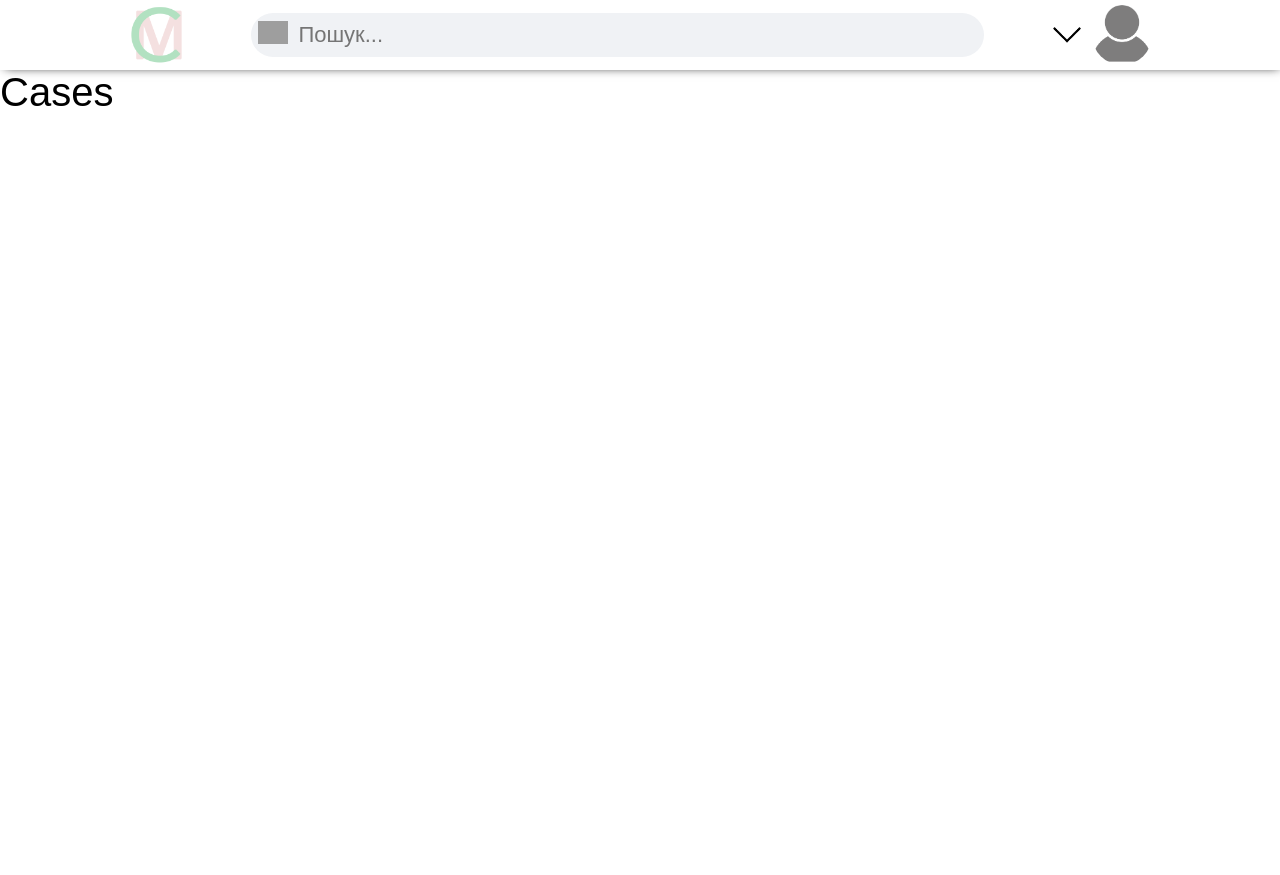
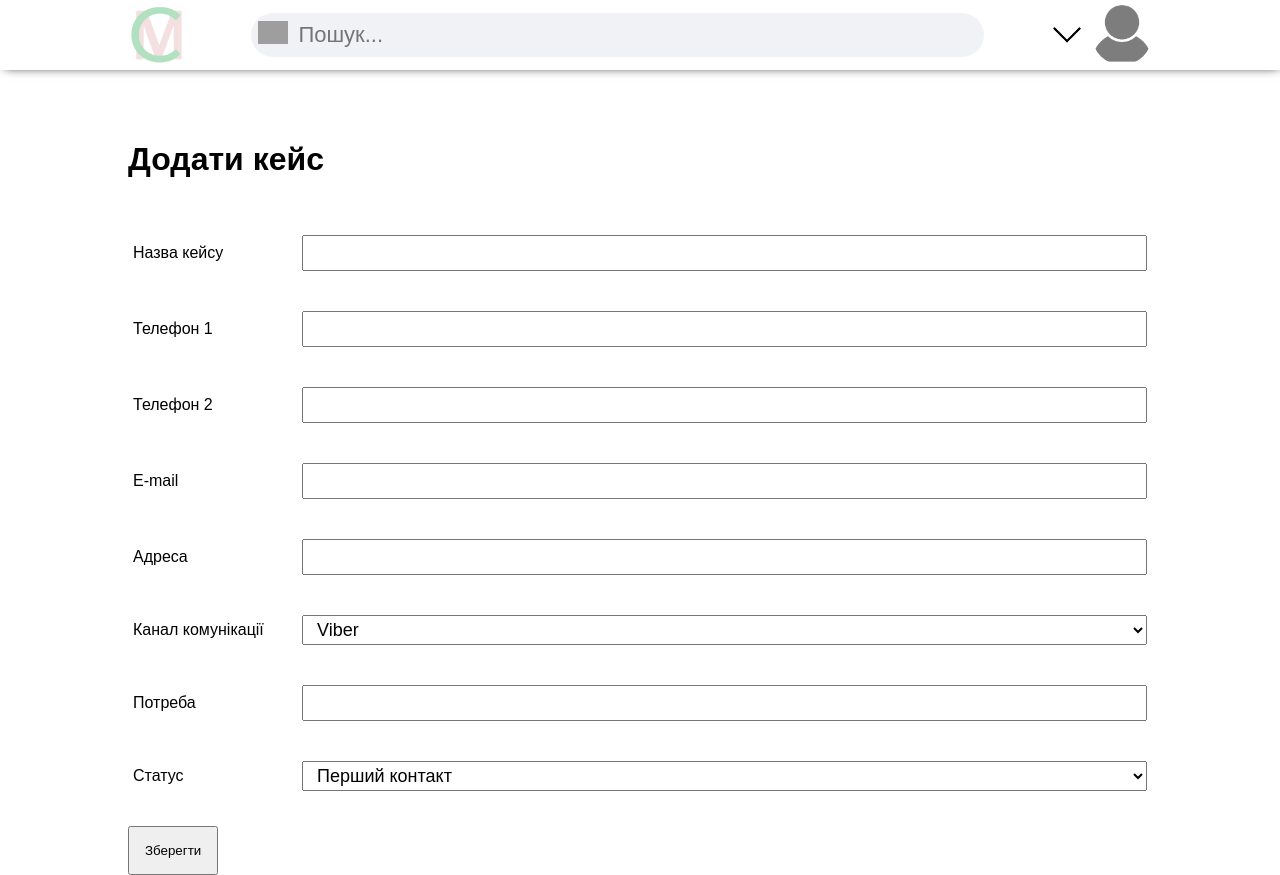
Before and after one commit to pavelgothir/case-manager, a React (Create React App) app: page /add-case in a window 1280 px wide. Before the commit the page ends 800 px from the top, so only its background shows below. Built offline with nearby package versions, Linux system fonts and the light colour scheme; grey boxes are pictures that could not be loaded.

Commit message:
Next commit 2

```diff
--- a/src/App.js
+++ b/src/App.js
@@ -2,39 +2,19 @@ import React from 'react';
 import { BrowserRouter, Route, Routes } from 'react-router-dom';
 import './App.css';
 import Cards from './components/Cards/Cards';
+import AddCase from './components/Cases/Add-case/AddCase';
 import Cases from './components/Cases/Cases';
 import Header from './components/Header/Header';
 
 
 function App() {
- /* const [t1, setT1] = useState('');
-  function clickHandler(){
-
-    fetch("http://case.ua/",{
-      method: "POST",
-      header: {
-        'Content-Type': 'application/x-www-form-urlencoded'
-      },
-      body : JSON.stringify({action:1})
-    })
-    .then (response => response.text())
-    .then (response =>{
-      console.log(response);
-      setT1(response);
-    })
-  }
-
-          <button onClick = {clickHandler}>Gogo</button>
-        <div>{t1}</div>
-  */
-
   return (
     <BrowserRouter>
       <div className="App">
         <Header />
         <div className='wrap__content'>
           <Routes>
-            <Route path='/add-case' element={<Cases />} />
+            <Route path='/add-case' element={<AddCase />} />
             <Route path='/cases' element={<Cases />} />
             <Route path='/cases' element={<Cases />} />
             <Route path='/cases' element={<Cases />} />
--- /dev/null
+++ b/src/components/Buttons/Primary.jsx
@@ -0,0 +1,9 @@
+import React from "react";
+
+import s from "./Primary.module.css"
+const PrimaryBtn = (props)=>{
+    return (
+        <button className={s.btn} onClick={props.click}>{props.name}</button>
+    )
+}
+export default PrimaryBtn;
--- /dev/null
+++ b/src/components/Buttons/Primary.module.css
@@ -0,0 +1,3 @@
+.btn{
+    padding: 15px;
+}
--- a/src/components/Cases/Add-case/AddCase.jsx
+++ b/src/components/Cases/Add-case/AddCase.jsx
@@ -1,9 +1,64 @@
 import React from "react";
+import PrimaryBtn from "../../Buttons/Primary";
+
+import s from "./AddCase.module.css";
+
+
 
 const AddCase = ()=>{
+    function checkData(){
+        console.log()
+    }
     return(
-        <div className="add__case">
+        <div className={s.add__case}>
+            <form className={s.form__add__case}>
+                <h1 className={s.header__text}>Додати кейс</h1>
+                <FormCaseInput type = "text" label="Назва кейсу"/>
+                <FormCaseInput type = "number" label="Телефон 1"/>
+                <FormCaseInput type = "number" label="Телефон 2"/>
+                <FormCaseInput type = "email" label="E-mail"/>
+                <FormCaseInput type = "text" label="Адреса"/>
+
+                <div className={s.section__form}>
+                    <label className={s.label}>Канал комунікації</label>
+                    <select className={s.select}>
+                        <option>Viber</option>
+                        <option>Telegram</option>
+                        <option>Messenger</option>
+                        <option>WhatsApp</option>
+                        <option>Email</option>
+                    </select>
+                </div>
+                <FormCaseInput type = "text" label="Потреба"/>
+                <div className={s.section__form}>
+                    <label className={s.label}>Статус</label>
+                    <select className={s.select}>
+                        <option>Перший контакт</option>
+                        <option>У роботі</option>
+                        <option>Відмова</option>
+                        <option>Завершено</option>
+                        <option>Зупинено</option>
+                        <option>Передано у іншу організацію</option>
+                    </select>
+                </div>
+                <div>
+                    <PrimaryBtn name="Зберегти" click={test}/>
+                </div>
+            </form>
 
         </div>
     )
 }
+
+const FormCaseInput = (props)=>{
+    return (
+        <div className={s.section__form}>
+            <label className={s.label}>{props.label}</label>
+            <input type={props.type} className={s.input__text}/>
+        </div>
+    )
+}
+const test = function  (params) {
+    console.log("Hello")
+}
+export default AddCase;
--- /dev/null
+++ b/src/components/Cases/Add-case/AddCase.module.css
@@ -0,0 +1,33 @@
+.add__case{
+    width: 80%;
+    margin: auto;
+    padding-top: 50px;
+}
+.form__add__case{
+    display: grid;
+    grid-template-columns: 1fr;
+    row-gap: 30px;
+}
+.header__text{}
+.section__form{
+    display: grid;
+    grid-template-columns: 1fr 5fr;
+    padding: 5px;
+}
+.label{
+    width: 100%;
+    text-align: left;
+    display: flex;
+    align-items: center;
+    height: 100%;
+}
+.input__text{
+    padding-left: 10px;
+    height: 30px;
+    font-size: 18px;
+}
+.select{
+    padding-left: 10px;
+    height: 30px;
+    font-size: 18px;
+}
```
